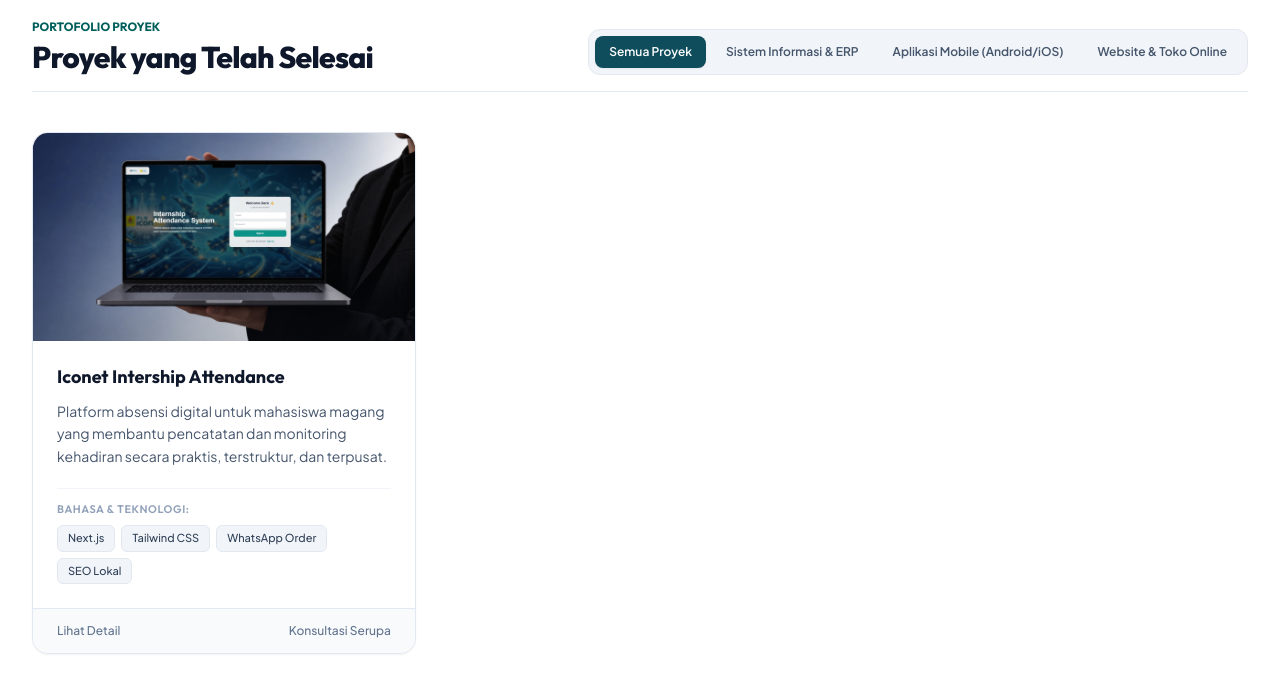
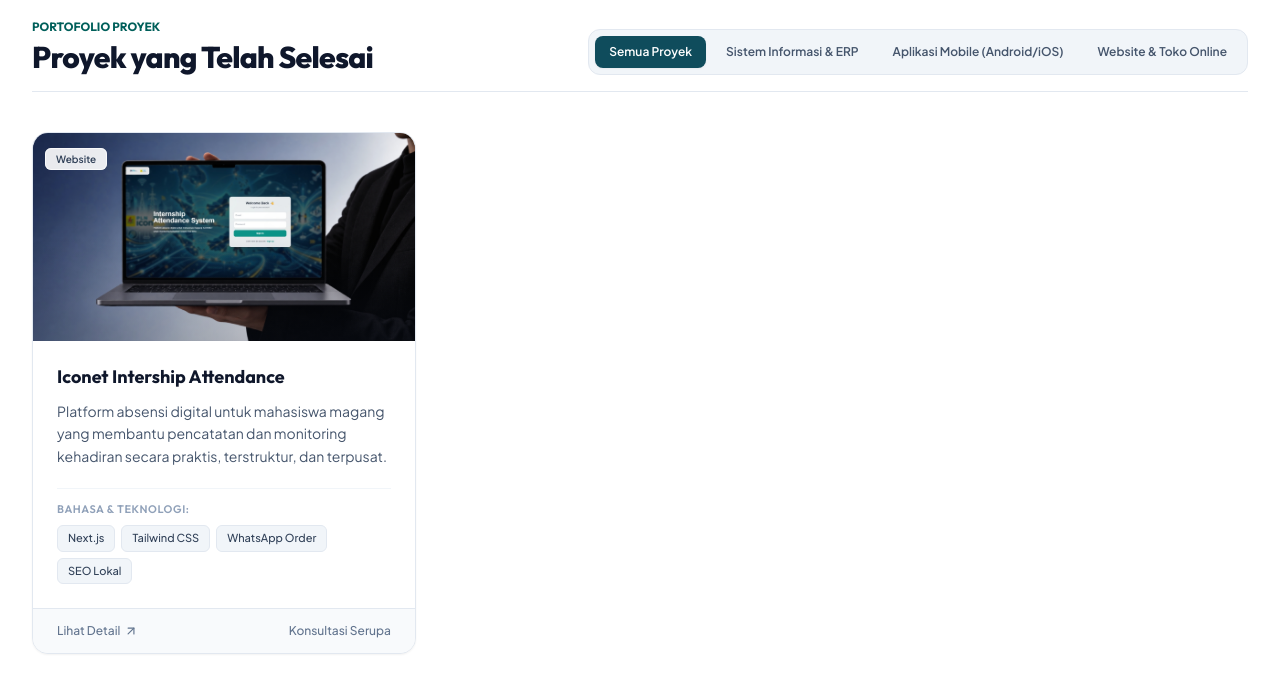
Before and after one commit to mradityooo/KPS-Technology, a React (Vite) app: page / in a window 1280 px wide. Shown: the part 1380-2069 px from the top of the page. Built offline with nearby package versions, Linux system fonts and the light colour scheme.

Commit message:
updata animasi portofolio section

```diff
--- a/src/components/PortfolioSection.tsx
+++ b/src/components/PortfolioSection.tsx
@@ -2,16 +2,15 @@ import React, { useState } from 'react';
 import { motion } from 'motion/react';
 import { ArrowUpRight } from 'lucide-react';
 import { PORTFOLIO_DATA } from '../data/mockData';
-import { PortfolioProject } from '../types';
-import { WaveDivider } from './WaveDivider';
 
 interface PortfolioSectionProps {
   onConsultProject: (title: string) => void;
 }
 
-export const PortfolioSection: React.FC<PortfolioSectionProps> = ({ onConsultProject }) => {
+export const PortfolioSection: React.FC<PortfolioSectionProps> = ({
+  onConsultProject
+}) => {
   const [activeCategory, setActiveCategory] = useState<string>('all');
-
 
   const filterTabs = [
     { id: 'all', label: 'Semua Proyek' },
@@ -20,31 +19,55 @@ export const PortfolioSection: React.FC<PortfolioSectionProps> = ({ onConsultPro
     { id: 'web', label: 'Website & Toko Online' }
   ];
 
-  const filteredProjects = activeCategory === 'all'
-    ? PORTFOLIO_DATA
-    : PORTFOLIO_DATA.filter((p) => p.category === activeCategory);
+  const filteredProjects =
+    activeCategory === 'all'
+      ? PORTFOLIO_DATA
+      : PORTFOLIO_DATA.filter((p) => p.category === activeCategory);
 
   return (
-    <section id="portofolio" className="py-20 sm:py-24 bg-white text-slate-900 relative border-b border-slate-200">
+    <section
+      id="portofolio"
+      className="py-20 sm:py-24 bg-white text-slate-900 relative border-b border-slate-200"
+    >
       <div className="max-w-7xl mx-auto px-4 sm:px-6 lg:px-8">
 
-        {/* Section Header - Left Aligned */}
-        <div className="flex flex-col md:flex-row md:items-end justify-between gap-6 mb-10 pb-4 border-b border-slate-200">
+        {/* Section Header */}
+        <motion.div
+          initial={{ opacity: 0, y: 25 }}
+          whileInView={{ opacity: 1, y: 0 }}
+          viewport={{ once: true, amount: 0.2 }}
+          transition={{
+            duration: 0.6,
+            ease: 'easeOut'
+          }}
+          className="flex flex-col md:flex-row md:items-end justify-between gap-6 mb-10 pb-4 border-b border-slate-200"
+        >
           <div>
             <span className="text-xs font-bold text-teal-800 uppercase tracking-normal block font-['Outfit'] mb-1">
               Portofolio Proyek
             </span>
+
             <h2 className="text-2xl sm:text-3xl font-extrabold text-slate-900 font-['Outfit'] tracking-tight">
               Proyek yang Telah Selesai
             </h2>
           </div>
 
           {/* Filter Tabs */}
-          <div className="flex flex-wrap items-center gap-1.5 bg-slate-100 p-1.5 rounded-xl border border-slate-200">
+          <motion.div
+            initial={{ opacity: 0, x: 20 }}
+            whileInView={{ opacity: 1, x: 0 }}
+            viewport={{ once: true, amount: 0.2 }}
+            transition={{
+              duration: 0.5,
+              delay: 0.15
+            }}
+            className="flex flex-wrap items-center gap-1.5 bg-slate-100 p-1.5 rounded-xl border border-slate-200"
+          >
             {filterTabs.map((tab) => (
-              <button
+              <motion.button
                 key={tab.id}
                 onClick={() => setActiveCategory(tab.id)}
+                whileTap={{ scale: 0.96 }}
                 className={`px-3.5 py-2 text-xs font-semibold rounded-lg transition-all ${
                   activeCategory === tab.id
                     ? 'bg-[#0f4c5c] text-white shadow-xs'
@@ -52,91 +75,162 @@ export const PortfolioSection: React.FC<PortfolioSectionProps> = ({ onConsultPro
                 }`}
               >
                 {tab.label}
-              </button>
+              </motion.button>
             ))}
-          </div>
-        </div>
+          </motion.div>
+        </motion.div>
 
-        {/* Portfolio Cards Grid - Simplified: Photo, Project Name, Description, & Languages */}
-        <div className="grid grid-cols-1 md:grid-cols-2 lg:grid-cols-3 gap-6 sm:gap-8">
+        {/* Portfolio Cards */}
+        <motion.div
+          key={activeCategory}
+          initial="hidden"
+          animate="visible"
+          variants={{
+            hidden: {},
+            visible: {
+              transition: {
+                staggerChildren: 0.1
+              }
+            }
+          }}
+          className="grid grid-cols-1 md:grid-cols-2 lg:grid-cols-3 gap-6 sm:gap-8"
+        >
           {filteredProjects.map((project) => (
             <motion.div
               key={project.id}
-              layout
-              initial={{ opacity: 0, y: 15 }}
-              animate={{ opacity: 1, y: 0 }}
-              exit={{ opacity: 0, scale: 0.95 }}
-              transition={{ duration: 0.3 }}
-              className="bg-white rounded-2xl border border-slate-200 overflow-hidden shadow-xs hover:shadow-md hover:border-teal-500 transition-all duration-300 flex flex-col justify-between group"
+              variants={{
+                hidden: {
+                  opacity: 0,
+                  y: 30
+                },
+                visible: {
+                  opacity: 1,
+                  y: 0,
+                  transition: {
+                    duration: 0.5,
+                    ease: 'easeOut'
+                  }
+                }
+              }}
+              whileHover={{
+                y: -6
+              }}
+              transition={{
+                duration: 0.25,
+                ease: 'easeOut'
+              }}
+              className="bg-white rounded-2xl border border-slate-200 overflow-hidden shadow-xs hover:shadow-lg hover:border-teal-500 transition-all duration-300 flex flex-col justify-between group"
             >
               <div>
-                {/* 1. Foto Proyek */}
+
+                {/* Project Image */}
                 <div className="h-48 sm:h-52 w-full overflow-hidden bg-slate-100 relative">
-                  <img
-                    src={project.imageUrl || 'https://images.unsplash.com/photo-1460925895917-afdab827c52f?w=800&auto=format&fit=crop&q=80'}
+
+                  <motion.img
+                    src={
+                      project.imageUrl ||
+                      'https://images.unsplash.com/photo-1460925895917-afdab827c52f?w=800&auto=format&fit=crop&q=80'
+                    }
                     alt={project.title}
-                    className="w-full h-full object-cover group-hover:scale-105 transition-transform duration-500"
+                    whileHover={{
+                      scale: 1.07
+                    }}
+                    transition={{
+                      duration: 0.5,
+                      ease: 'easeOut'
+                    }}
+                    className="w-full h-full object-cover"
                     referrerPolicy="no-referrer"
                   />
-                  <div className="absolute inset-0 bg-gradient-to-t from-slate-900/40 via-transparent to-transparent opacity-60" />
+
+                  {/* Image Overlay */}
+                  <motion.div
+                    initial={{ opacity: 0.55 }}
+                    whileHover={{ opacity: 0.25 }}
+                    transition={{ duration: 0.3 }}
+                    className="absolute inset-0 bg-gradient-to-t from-slate-900/50 via-transparent to-transparent pointer-events-none"
+                  />
+
+                  {/* Small Category Label */}
+                  <div className="absolute top-3 left-3">
+                    <span className="px-2.5 py-1 rounded-md bg-white/90 backdrop-blur-sm text-[10px] font-semibold text-slate-700 border border-white/70">
+                      {project.category === 'enterprise'
+                        ? 'Sistem Informasi'
+                        : project.category === 'mobile'
+                        ? 'Mobile App'
+                        : 'Website'}
+                    </span>
+                  </div>
                 </div>
 
-                {/* Card Content: Nama, Deskripsi, Bahasa */}
+                {/* Card Content */}
                 <div className="p-6">
-                  {/* 2. Nama Projek */}
+
+                  {/* Project Name */}
                   <h3 className="text-base sm:text-lg font-bold text-slate-900 font-['Outfit'] mb-2.5 group-hover:text-[#0f4c5c] transition-colors leading-snug">
                     {project.title}
                   </h3>
 
-                  {/* 3. Deskripsi */}
+                  {/* Description */}
                   <p className="text-xs sm:text-sm text-slate-600 leading-relaxed mb-5">
                     {project.summary}
                   </p>
 
-                  {/* 4. Bahasa & Teknologi yang Digunakan */}
+                  {/* Technologies */}
                   <div className="pt-3 border-t border-slate-100">
+
                     <span className="text-[11px] font-semibold text-slate-400 uppercase tracking-wider block mb-2 font-['Outfit']">
                       Bahasa & Teknologi:
                     </span>
+
                     <div className="flex flex-wrap gap-1.5">
                       {project.tags.map((tag, idx) => (
-                        <span
+                        <motion.span
                           key={idx}
-                          className="text-[11px] font-medium px-2.5 py-1 rounded-md bg-slate-100 text-slate-700 border border-slate-200"
+                          whileHover={{
+                            y: -1
+                          }}
+                          className="text-[11px] font-medium px-2.5 py-1 rounded-md bg-slate-100 text-slate-700 border border-slate-200 transition-colors hover:border-slate-300"
                         >
                           {tag}
-                        </span>
+                        </motion.span>
                       ))}
                     </div>
+
                   </div>
                 </div>
               </div>
 
-              {/* Action Button */}
+              {/* Action Footer */}
               <div className="px-6 py-3.5 bg-slate-50 border-t border-slate-200 flex items-center justify-between">
+
+                {/* Lihat Detail */}
                 <button
                   onClick={() => {
                     if (project.websiteUrl) {
                       window.open(project.websiteUrl, '_blank');
                     }
                   }}
-                  className="text-xs font-medium text-slate-500 hover:text-slate-900"
+                  className="text-xs font-medium text-slate-500 hover:text-slate-900 flex items-center gap-1 transition-colors"
                 >
                   Lihat Detail
+                  <ArrowUpRight className="w-3.5 h-3.5" />
                 </button>
+
+                {/* Konsultasi */}
                 <button
                   onClick={() => onConsultProject(project.title)}
-                  className="text-xs font-medium text-slate-500 hover:text-slate-900"
+                  className="text-xs font-medium text-slate-500 hover:text-slate-900 transition-colors"
                 >
                   Konsultasi Serupa
                 </button>
+
               </div>
             </motion.div>
           ))}
-        </div>
+        </motion.div>
 
       </div>
-
     </section>
   );
 };
```
